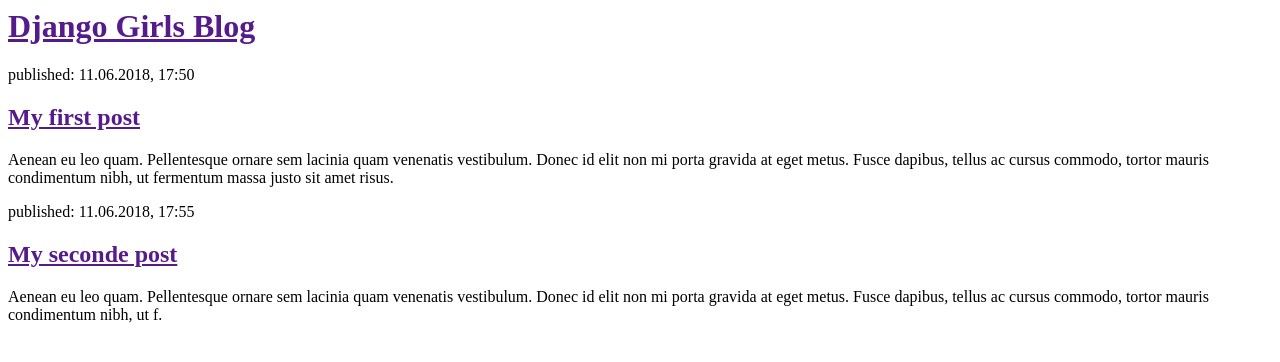
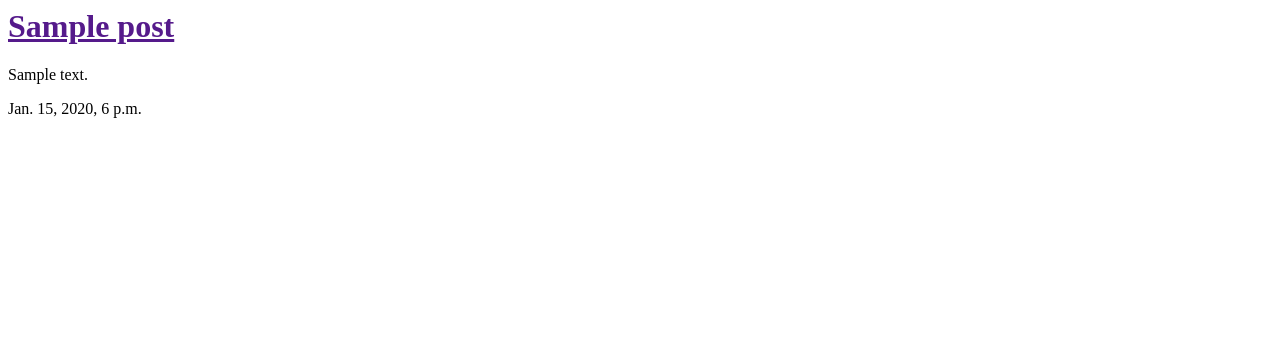
Before and after one commit to zw12078/Django_girls, a Django app: template blog/templates/blog/post_list.html in a window 1280 px wide. Shown: the top 362 px of the page. Run offline with Django 3.2, Linux system fonts and the light colour scheme; the template is opened without the code that fills it: values that come from a table or form of the project are taken from there, others are empty; tables that the repository leaves empty hold one stand-in row (values such as "Sample post").

Commit message:
three commit

```diff
--- a/blog/templates/blog/post_list.html
+++ b/blog/templates/blog/post_list.html
@@ -2,20 +2,17 @@
     <head>
         <title>Ola's Blog</title>
     </head>
-    <body>
+        {% for post in posts %}
         <div>
-            <h1><a href = "">Django Girls Blog</a></h1>
+            <h1><a href= ""> {{post.title}}</a></h1>
+            <p> {{post.text }}</p>
+            <p>{{post.published_date}}</p>
         </div>
-        <div>
-            <p>published: 11.06.2018, 17:50</p>
-            <h2><a href= ""> My first post</a></h2>
-            <p> Aenean eu leo quam. Pellentesque ornare sem lacinia quam venenatis vestibulum. Donec id elit non mi porta gravida at eget metus. Fusce dapibus, tellus ac cursus commodo, tortor mauris condimentum nibh, ut fermentum massa justo sit amet risus.</p>
-        </div>
-
-        <div>
-            <p> published: 11.06.2018, 17:55</p>
-            <h2><a href=""> My seconde post</a></h2>
-            <P>Aenean eu leo quam. Pellentesque ornare sem lacinia quam venenatis vestibulum. Donec id elit non mi porta gravida at eget metus. Fusce dapibus, tellus ac cursus commodo, tortor mauris condimentum nibh, ut f.</P>
-        </div>
-    </body>
+        {% endfor %}
+        <!-- <div> -->
+            <!-- {{ posts }} -->
+            <!-- <p> published: 11.06.2018, 17:55</p> -->
+            <!-- <h2><a href=""> My seconde post</a></h2> -->
+            <!-- <P>Aenean eu leo quam. Pellentesque ornare sem lacinia quam venenatis vestibulum. Donec id elit non mi porta gravida at eget metus. Fusce dapibus, tellus ac cursus commodo, tortor mauris condimentum nibh, ut f.</P> -->
+         <!-- </div> -->
 </html>
```
Also changed, not shown: blog/views.py (+7 -1 lines).
